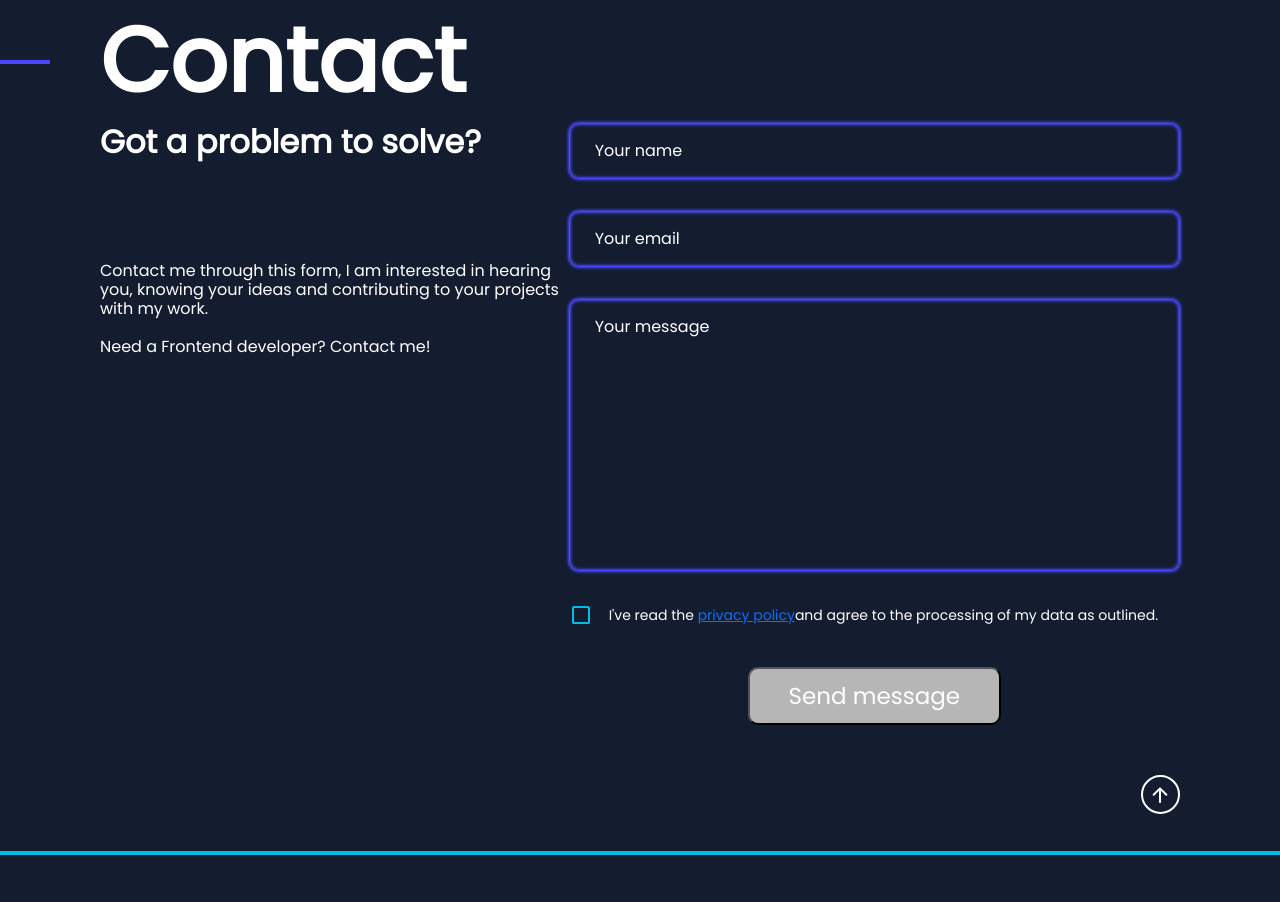
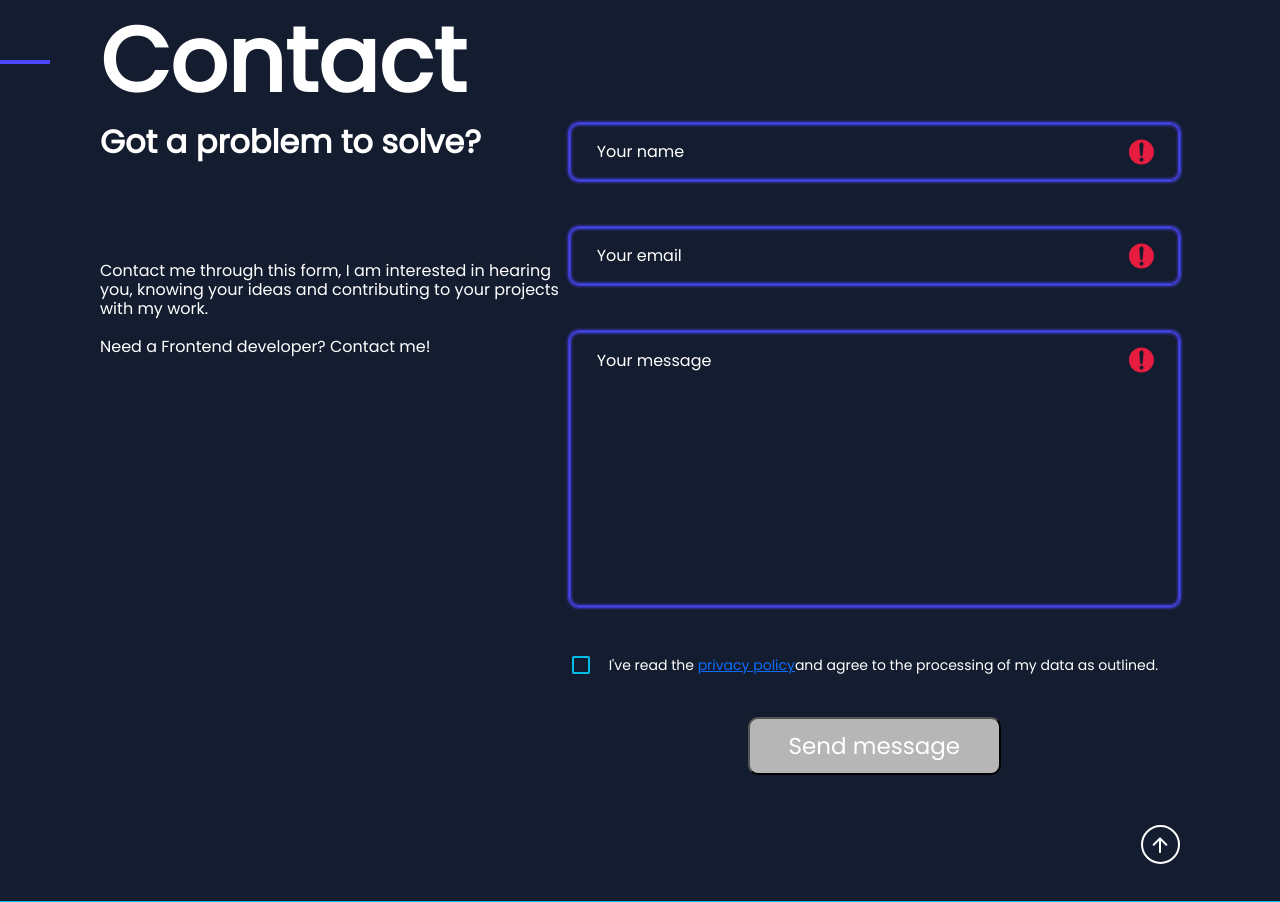
Before and after one commit to MartinUnger98/Portfolio-Page, an Angular app: page / in a window 1280 px wide. Shown: the part 4720-5622 px from the top of the page. Built offline with nearby package versions, Linux system fonts and the light colour scheme.

Commit message:
contact err-mess start

```diff
--- a/src/app/contact/contact.component.html
+++ b/src/app/contact/contact.component.html
@@ -9,9 +9,28 @@
             <p>Contact me through this form, I am interested in hearing you, knowing your ideas and contributing to your projects with my work.<br><br>Need a Frontend developer? Contact me!</p>
         </div>
         <div class="d-flex flex-column input-sec">
-            <input type="text" placeholder="Your name">
-            <input type="email" placeholder="Your email">
-            <textarea name="" id="" cols="30" rows="10" placeholder="Your message"></textarea>
+            <div class="input-fields d-flex">
+                <input type="text" placeholder="Your name">
+                <img src="assets/icons/wrong.svg" alt="">
+            </div>
+            <p class="err-mess">Please enter a name with at least two characters.</p>
+            <div class="input-fields d-flex">
+                <input type="email" placeholder="Your email">
+                <img src="assets/icons/wrong.svg" alt="">
+            </div>
+            <p class="err-mess">Invalid email format.</p>
+            <div class="input-fields d-flex align-items-start">
+                <textarea name="" id="" cols="30" rows="10" placeholder="Your message"></textarea>
+                <img src="assets/icons/wrong.svg" alt="">
+            </div>
+            <p class="err-mess">Please write a message with at least two characters.</p>
+
+
+
+
+
+
+
             <div class="d-flex align-items-center gap-3">
                 <div>
                     <div id="checkbox" class="checkbox" (click)="toggleCheckbox()" [class.checked]="isChecked"></div>
--- a/src/app/contact/contact.component.scss
+++ b/src/app/contact/contact.component.scss
@@ -37,25 +37,35 @@ p {
 
 .input-sec {
     width: 617px;
-    p {
+    p, .err-mess {
         font-size: 14px;
         font-weight: 400;
     }
 }
 
-input, textarea {
-    background-color: #141d2f;
+.err-mess {
+    margin: 10px 0px 15px 0px;
+    color: #e61c40;
+    opacity: 0;
+}
+
+.input-fields {
     border: 1px solid #4B47FF;
-    margin-bottom: 32px;
     border-radius: 10px;
     padding: 15px 25px 15px 25px;
-    outline: none;
     box-shadow: 0 0 3px 1px #4B47FF,inset 0 0 3px 1px #4B47FF;
-    color: #ffffff;
     &:hover, &:focus {
         border: 1px solid #00BEE8;
         box-shadow: 0 0 3px 1px #00BEE8,inset 0 0 3px 1px #00BEE8;
     }
+}
+
+input, textarea {
+    width: 100%;
+    background-color: #141d2f;
+    outline: none;
+    border: 0;
+    color: #ffffff;
 }
 
 ::placeholder {
```
Also changed, not shown: src/assets/icons/right.svg (added), src/assets/icons/wrong.svg (added).
